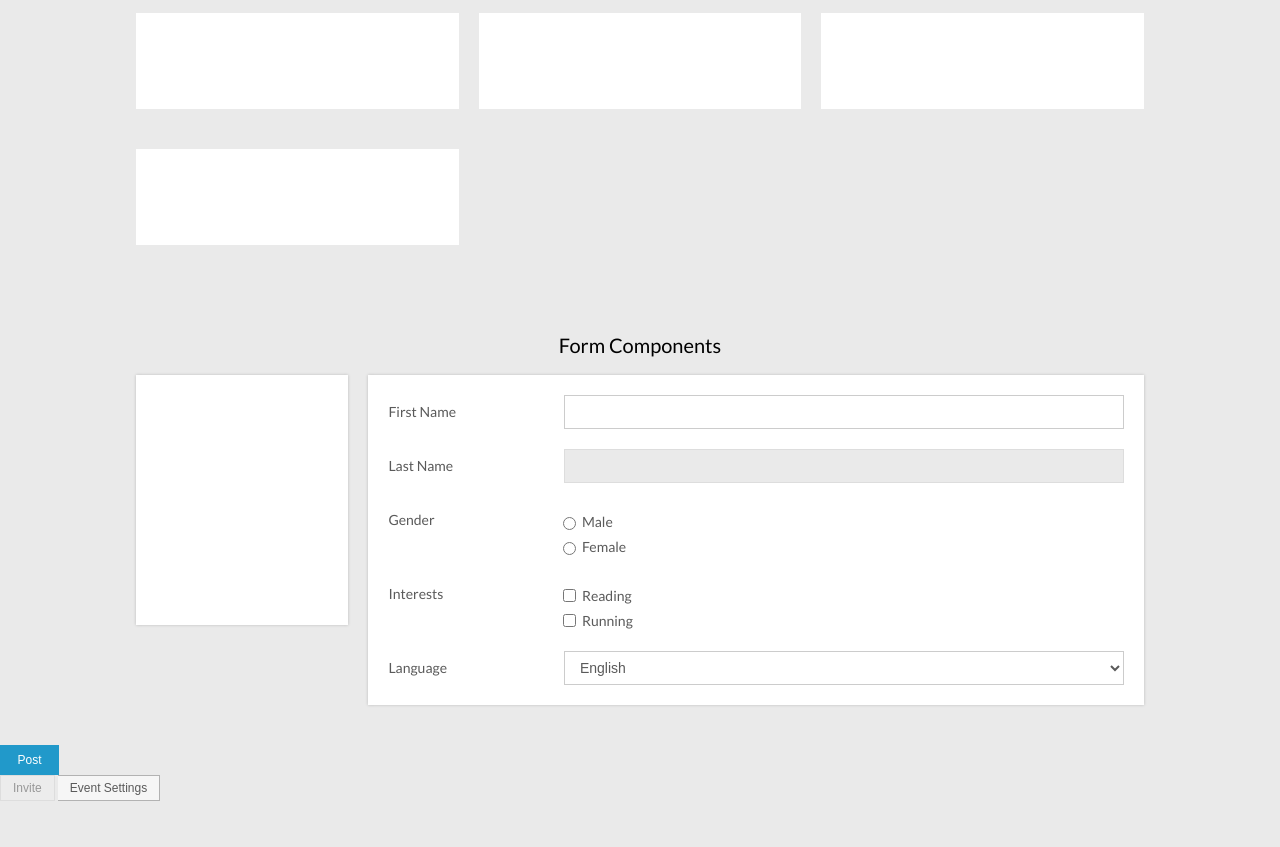
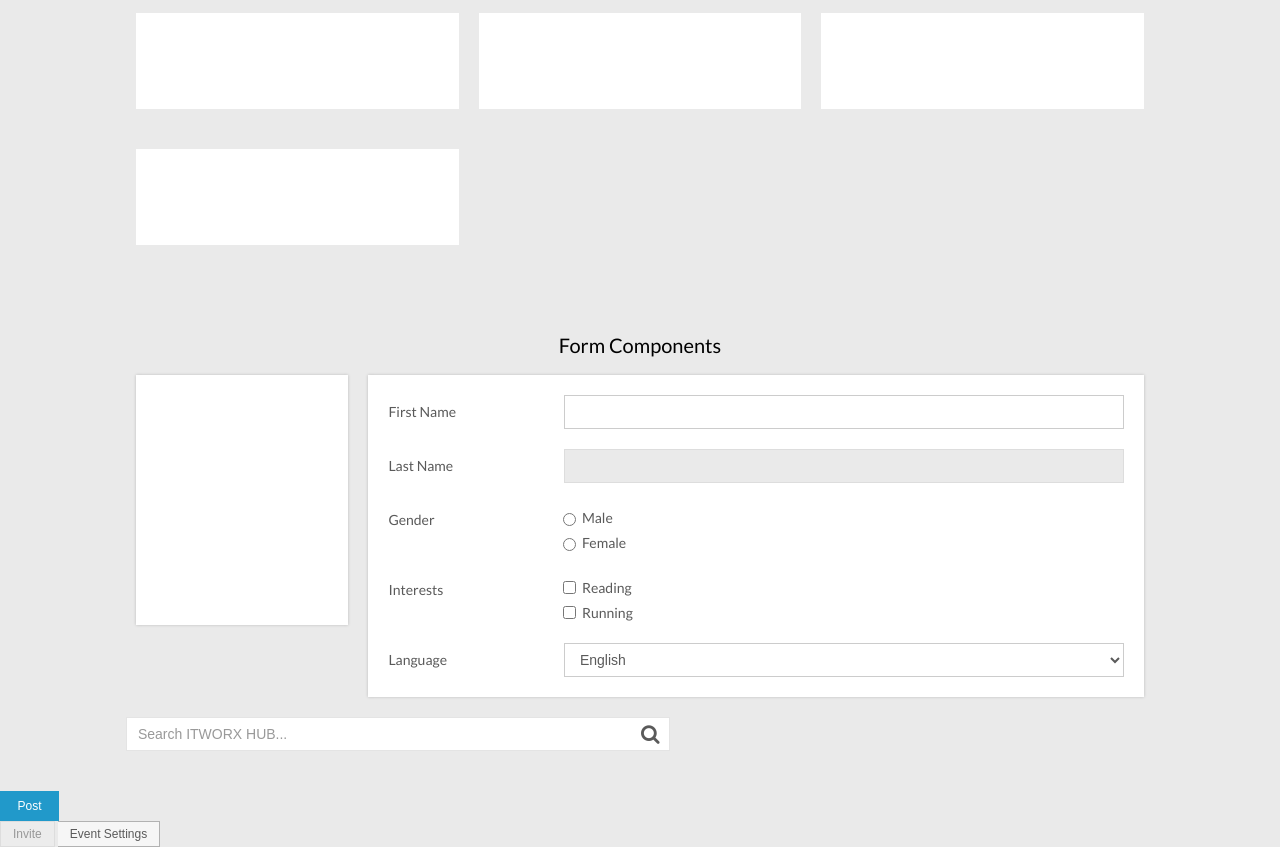
Before and after one commit to hamed-farag/Nebula-UI-Core, a website: page index.html in a window 1280 px wide. Shown: the part 2097-2944 px from the top of the page. Before the commit the page ends 2898 px from the top, so only its background shows below. Drawn offline with Linux system fonts and the light colour scheme.

Commit message:
add search bar

```diff
--- a/index.html
+++ b/index.html
@@ -167,6 +167,10 @@
     <div class="Clear"></div>
   </div>
   <div class="Clear"></div>
+  <div class="search-bar" style="margin-top: 20px">
+    <input type="search" class="form-control search-control" placeholder="Search ITWORX HUB...">
+    <input type="submit" value="">
+  </div>
 </div>
 
 <button class="button primary-button">Post</button>
--- a/scss/base/_global.scss
+++ b/scss/base/_global.scss
@@ -18,6 +18,7 @@ img, svg { max-width: 100%; }
 input:focus, label:focus{outline: none}
 
 /**********General Styles**********/
+.form-field:before, .form-field:after, .check-radio:before, .check-radio:after{content: " ";display: table;}
 .Marg0auto{margin: 0 auto}
 .DisplayBlock{display: block}
 .FL{float: left;}
--- a/scss/components/_form-components.scss
+++ b/scss/components/_form-components.scss
@@ -58,13 +58,68 @@
             font-size: 0.875rem;
             cursor: pointer;
         }
-        &:first-child{
-            padding-top: 9px;
-        }
     }
     &:first-child{
         margin-top: 0;
     }
+}
+.search-bar{display: none}
+@media #{$md}{
+.search-bar {
+    display: inline-block;
+    position: relative;
+    z-index: 5;
+    width: 34rem;
+    .search-control{
+        height: 2.125rem;
+        width:100%;
+        background-color: #fff;
+        -webkit-transition: all 0.2s;
+        -moz-transition: all 0.2s;
+        -o-transition: all 0.2s;
+        transition: all 0.2s;
+        padding: 0.5em 0.75em;
+        border: solid 1px #e4e4e4;
+        font-size: 0.875rem;
+        line-height: 1.3;
+        color:$default-grey-color;
+        &::placeholder{
+            color: $lightgrey-color;
+        }
+        &:focus{
+            border-color: #b8b8b8;
+            &::placeholder{
+                color: $default-grey-color;
+            }
+        }
+    }
+    input[type="submit"]{
+        position: absolute;
+        top: 1px;
+        right: 1px;
+        bottom: 1px;
+        height: auto;
+        width: 2.125em;
+        z-index: 1;
+        background-color: transparent;
+        border: none;
+        cursor: pointer;
+    }
+    &:after{
+        right: 0.5em;
+        content: "\f002";
+        position: absolute;
+        top: 50%;
+        margin-top: -0.5em;
+        width: 1em;
+        height: 1em;
+        font-family: 'FontAwesome';
+        font-size: 1.25em;
+        line-height: 1em;
+        text-align: center;
+        color: $default-grey-color;
+    }
+}
 }
 @media #{$md}{
     .form-field{
--- a/scss/core/_colors.scss
+++ b/scss/core/_colors.scss
@@ -1,4 +1,4 @@
-$lightgrey-color: #f2f2f2;
+$lightgrey-color: #999;
 $white-color: #fff;
 $primary-color: #2199CA;
 $default-grey-color: #5A5A5A;
```
Also changed, not shown: dist/app.css.
